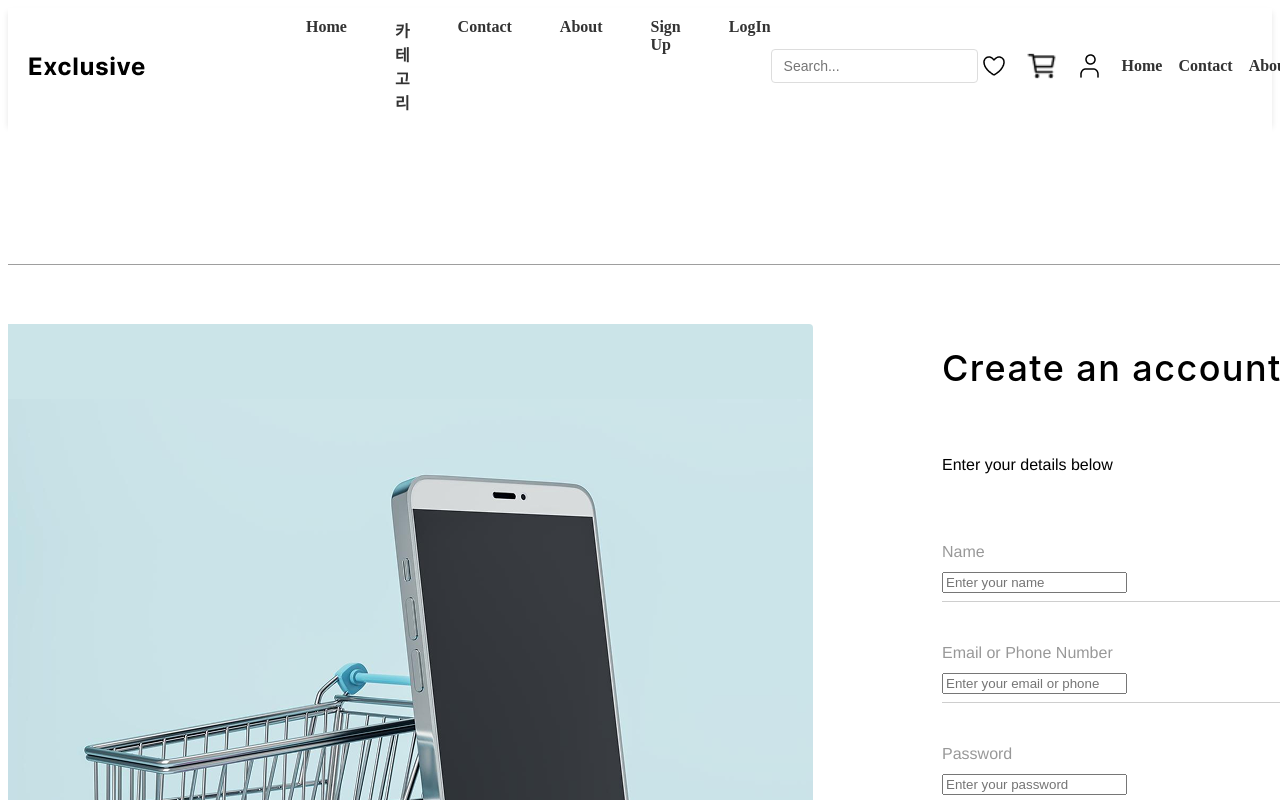
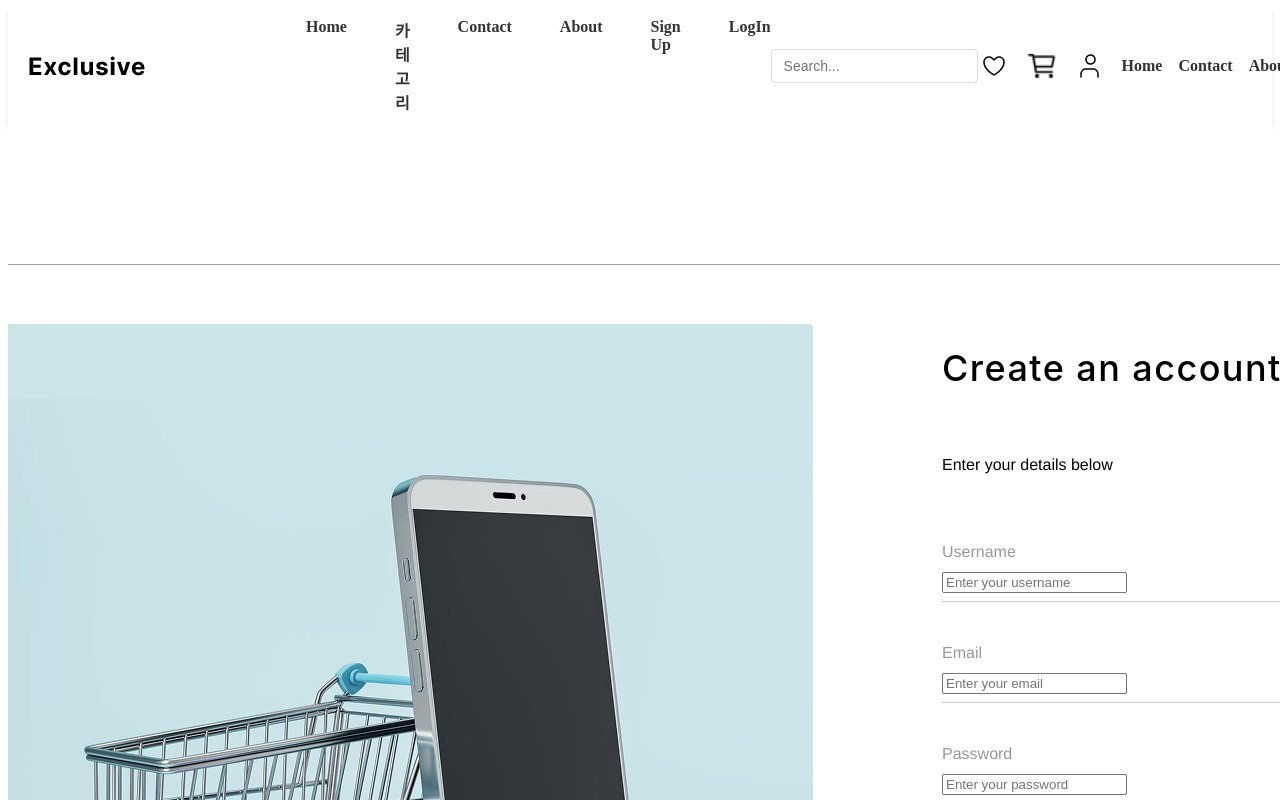
Before and after one commit to BusanItTeam/Front-End, a React (Vite) app in the folder shopping-web/: page /signup in a window 1280 px wide. Shown: the top 800 px of the page. Built offline with nearby package versions, Linux system fonts and the light colour scheme; grey boxes are pictures that could not be loaded.

Commit message:
회원가입페이지완

```diff
--- a/shopping-web/src/components/signup/SignUp.jsx
+++ b/shopping-web/src/components/signup/SignUp.jsx
@@ -1,24 +1,45 @@
 import React, { useState } from "react";
 import { useNavigate } from "react-router-dom";
+import axios from "axios";
 import "./SignUp.css";
 
 const SignUp = () => {
-  const [name, setName] = useState("");
-  const [emailOrPhone, setEmailOrPhone] = useState("");
+  const [username, setUsername] = useState("");
+  const [email, setEmail] = useState("");
   const [password, setPassword] = useState("");
+  const [error, setError] = useState("");
   const navigate = useNavigate();
 
-  const handleSubmit = (e) => {
+  const handleSubmit = async (e) => {
     e.preventDefault();
-    // 백엔드로 전송
-    console.log("Signing up with:", { name, emailOrPhone, password });
-    // 가입성공후 로그인페이지로
-    navigate("/login");
+    setError("");
+
+    try {
+      const response = await axios.post(
+        "http://localhost:8080/api/auths/public/signup",
+        {
+          username,
+          email,
+          password,
+          role: ["user"],
+        }
+      );
+
+      console.log("Sign up successful:", response.data);
+      navigate("/login");
+    } catch (err) {
+      if (err.response && err.response.data) {
+        setError(err.response.data.message);
+      } else {
+        setError("An error occurred during sign up");
+      }
+      console.error("Sign up error:", err);
+    }
   };
 
   const handleGoogleSignUp = () => {
-    // 구글회원가입 로직 여기
     console.log("Signing up with Google");
+    // Google 회원가입 로직 구현
   };
 
   return (
@@ -40,28 +61,28 @@ const SignUp = () => {
               <p className="text-wrapper-8">Enter your details below</p>
             </div>
 
+            {error && <p className="error-message">{error}</p>}
+
             <form onSubmit={handleSubmit} className="frame-10">
               <div className="frame-11">
                 <div className="frame-12">
-                  <label className="text-wrapper-9">Name</label>
+                  <label className="text-wrapper-9">Username</label>
                   <input
                     type="text"
-                    placeholder="Enter your name"
-                    value={name}
-                    onChange={(e) => setName(e.target.value)}
+                    placeholder="Enter your username"
+                    value={username}
+                    onChange={(e) => setUsername(e.target.value)}
                     required
                   />
                   <div className="under-line-2"></div>
                 </div>
                 <div className="frame-12">
-                  <label className="text-wrapper-9">
-                    Email or Phone Number
-                  </label>
+                  <label className="text-wrapper-9">Email</label>
                   <input
-                    type="text"
-                    placeholder="Enter your email or phone"
-                    value={emailOrPhone}
-                    onChange={(e) => setEmailOrPhone(e.target.value)}
+                    type="email"
+                    placeholder="Enter your email"
+                    value={email}
+                    onChange={(e) => setEmail(e.target.value)}
                     required
                   />
                   <div className="under-line-3"></div>
```
